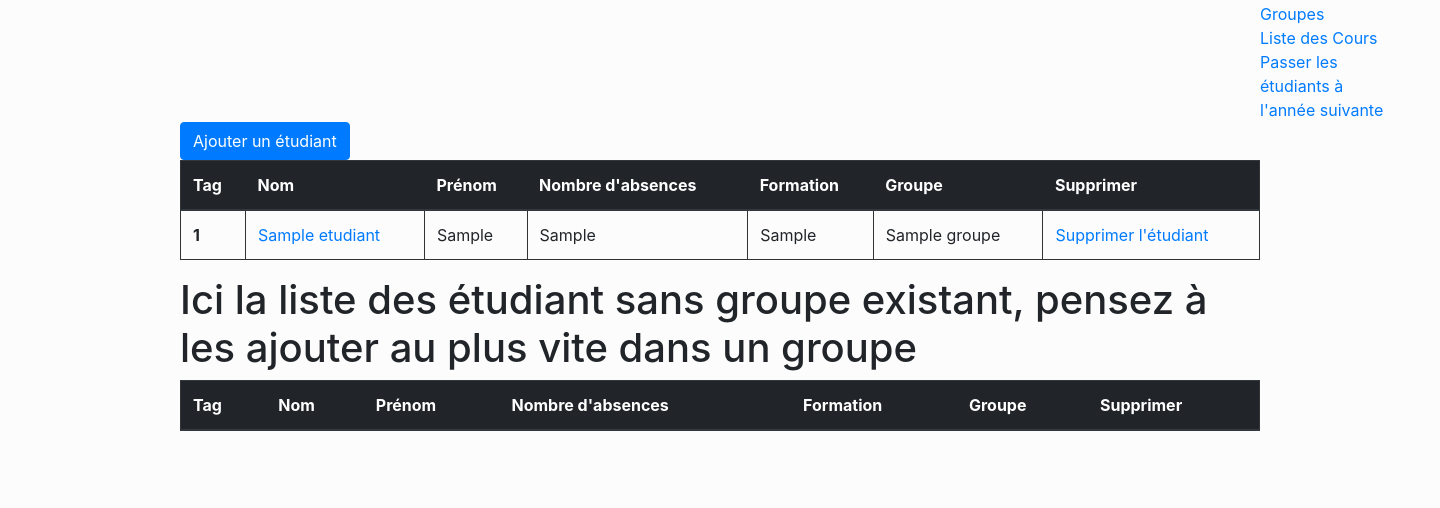
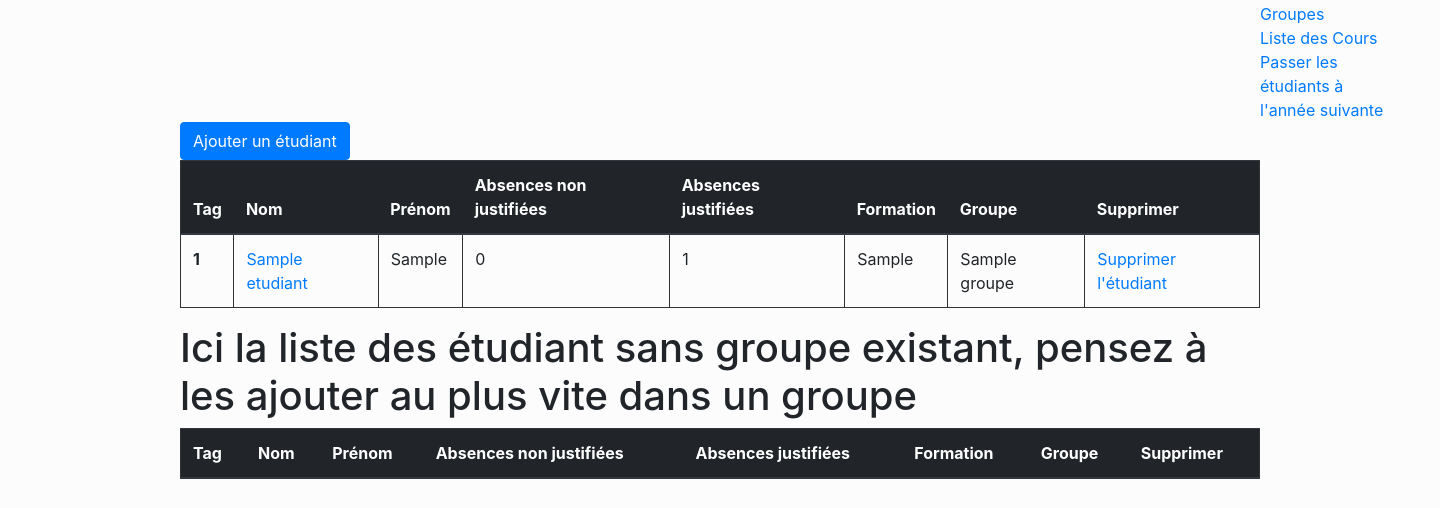
Before and after one commit to JeremyDps/abs, a PHP site: page /admin.php in a window 1440 px wide; the page is wider, and only the part inside the window is pictured. Shown: the part 292-800 px from the top of that part. Run offline with PHP 8.4, Linux system fonts and the light colour scheme; the visitor is signed in with stand-in values (Sample User, id 1); tables that the repository leaves empty or names only in its code hold one stand-in row (values such as "Sample post"); lists and menus that the app fills with data are empty.

Commit message:
correction affichage des absences

```diff
--- a/classes/DBClass.php
+++ b/classes/DBClass.php
@@ -723,4 +723,18 @@ class DBClass
         return $list_etu_sans_groupe;
     }
 
+    public function countAbs($idEtu) {
+        $query = $this->getPDO()->prepare("SELECT COUNT(*) FROM absence WHERE idEtu=$idEtu AND description ='absence non justifiée'");
+        $query->execute();
+        $result = $query->fetch();
+        echo $result['COUNT(*)'];
+    }
+
+    public function countAbsJustifier($idEtu) {
+        $query = $this->getPDO()->prepare("SELECT COUNT(*) FROM absence WHERE idEtu=$idEtu AND description !='absence non justifiée'");
+        $query->execute();
+        $result = $query->fetch();
+        echo $result['COUNT(*)'];
+    }
+
 }
--- a/php/admin.php
+++ b/php/admin.php
@@ -1,4 +1,9 @@
 <?php
+    include "../classes/DBClass.php";
+
+    $db = new DBClass('gestion_absence');
+
+
     session_start();
     if ($_SESSION['connecte'] == true && $_SESSION['role'] == 'admin') {
 
@@ -15,6 +20,9 @@
         }
 
         $list_etudiants_sans_groupe = $etu->etuWithoutGroup();
+
+
+
 ?>
 
 <div class = "container">
@@ -40,7 +48,8 @@
             <th scope="col">Tag</th>
             <th scope="col">Nom</th>
             <th scope="col">Prénom</th>
-            <th scope="col">Nombre d'absences</th>
+            <th scope="col">Absences non justifiées</th>
+            <th scope="col">Absences justifiées</th>
             <th scope="col">Formation</th>
             <th scope="col">Groupe</th>
             <th scope="col">Supprimer</th>
@@ -48,12 +57,12 @@
         </thead>
         <tbody>
         <?php foreach ($list_etudiants as $etudiant): ?>
-
         <tr>
             <th scope="row"><?= $etudiant['idEtu']?></th>
             <td><a href="profile.php?pers=<?= $etudiant['idEtu'] ?>&type=etu"><?= $etudiant['nom'] ?></a></td>
             <td><?= $etudiant['prenom'] ?></td>
-            <td><?= $etudiant['nbr_absence'] ?></td>
+            <td><?= $db->countAbs($etudiant['idEtu']) ?></td>
+            <td><?= $db->countAbsJustifier($etudiant['idEtu']) ?></td>
             <td><?= $etudiant['formation'] ?></td>
             <td><?= $etudiant['groupe'] ?></td>
             <td><a href="delete.php?type=etu&pers=<?= $etudiant['idEtu'] ?>">Supprimer l'étudiant</a> </td>
@@ -71,7 +80,8 @@
                 <th scope="col">Tag</th>
                 <th scope="col">Nom</th>
                 <th scope="col">Prénom</th>
-                <th scope="col">Nombre d'absences</th>
+                <th scope="col">Absences non justifiées</th>
+                <th scope="col">Absences justifiées</th>
                 <th scope="col">Formation</th>
                 <th scope="col">Groupe</th>
                 <th scope="col">Supprimer</th>
@@ -84,7 +94,8 @@
                     <th scope="row"><?= $etudiant['id']?></th>
                     <td><a href="profile.php?pers=<?= $etudiant['id'] ?>&type=etuWithoutGroup"><?= $etudiant['nom'] ?></a></td>
                     <td><?= $etudiant['prenom'] ?></td>
-                    <td><?= $etudiant['nbr_absence'] ?></td>
+                    <td><?= $db->countAbs($etudiant['id']) ?></td>
+                    <td><?= $db->countAbsJustifier($etudiant['id']) ?></td>
                     <td><?= $etudiant['formation'] ?></td>
                     <td><?= $etudiant['groupe'] ?></td>
                     <td><a href="delete.php?type=etu&pers=<?= $etudiant['id'] ?>">Supprimer l'étudiant</a> </td>
--- a/php/profile.php
+++ b/php/profile.php
@@ -3,6 +3,8 @@
 if ($_SESSION['connecte'] == true && $_SESSION['role'] == 'admin') {
     include '../classes/DBClass.php';
     require '../layout/header.php';
+
+    $db = new DBClass('gestion_absence');
 
 
 
@@ -57,8 +59,8 @@ if ($_SESSION['connecte'] == true && $_SESSION['role'] == 'admin') {
 
     <ul>
         <li><?= $coordonnees['formation'] ?></li>
-        <li>Absences non justifiés : <?= $coordonnees['nbr_absence'] ?></li>
-        <li>Absences justifiés : <?= $coordonnees['absence_justifiee'] ?></li>
+        <li>Absences non justifiés : <?= $db->countAbs($_GET['pers'])?></li>
+        <li>Absences justifiés : <?= $db->countAbsJustifier($_GET['pers']) ?></li>
         <li>Badges n°<?= $coordonnees['badge']?></li>
     </ul>
 
```
Also changed, not shown: php/modifier.php (+5 -2 lines), php/recapAbs.php (+7 -7 lines).
